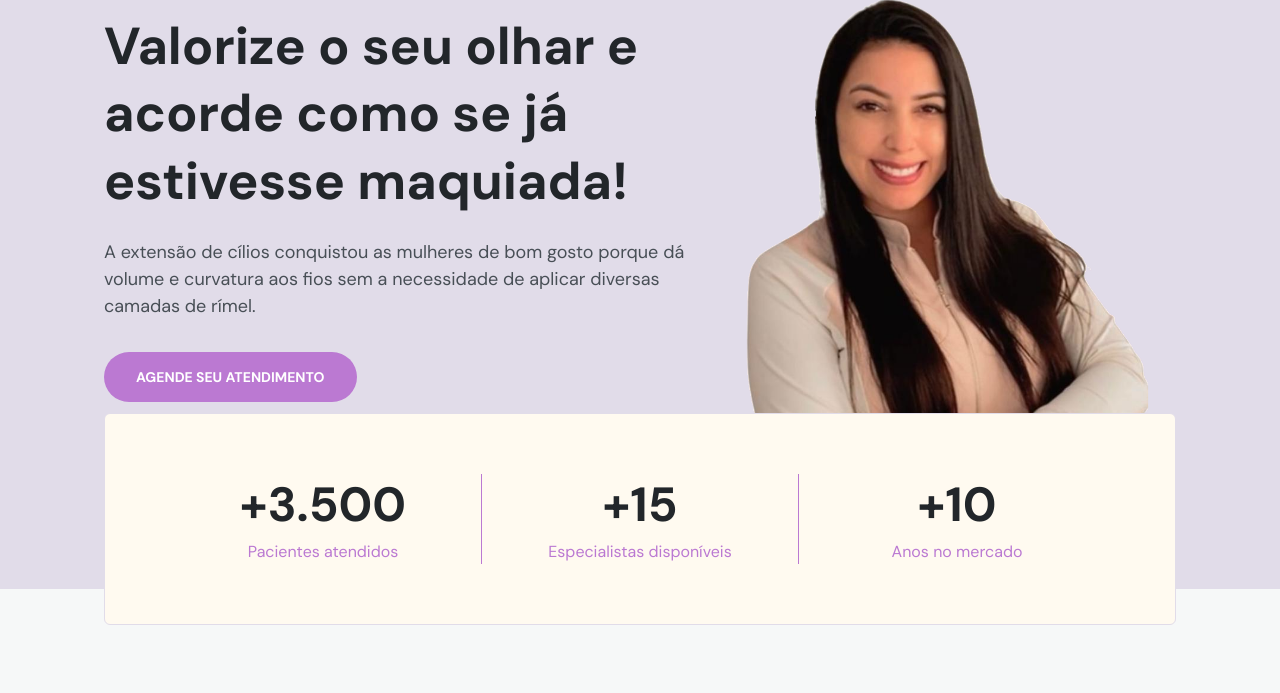
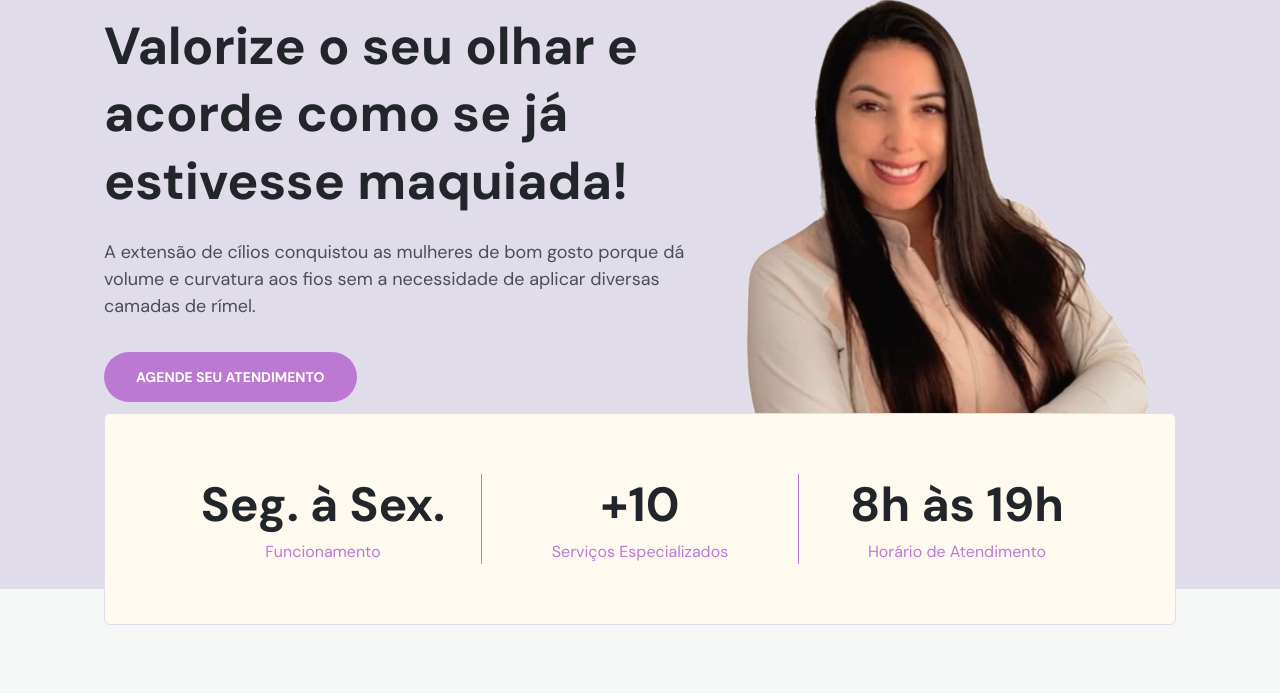
Before and after one commit to EduDomingos/Projeto-Integrador-2, a plain HTML site: page index.html in a window 1280 px wide. Shown: the part 107-800 px from the top of the page. Drawn offline with nearby package versions, Linux system fonts and the light colour scheme.

Commit message:
Update index.html
Versão Final

```diff
--- a/index.html
+++ b/index.html
@@ -282,16 +282,16 @@
 
         <div class="stats">
           <div class="stat">
-            <h3>+3.500</h3>
-            <p>Pacientes atendidos</p>
-          </div>
-          <div class="stat">
-            <h3>+15</h3>
-            <p>Especialistas disponíveis</p>
+            <h3>Seg. à Sex.</h3>
+            <p>Funcionamento</p>
           </div>
           <div class="stat">
             <h3>+10</h3>
-            <p>Anos no mercado</p>
+            <p>Serviços Especializados</p>
+          </div>
+          <div class="stat">
+            <h3>8h às 19h</h3>
+            <p>Horário de Atendimento</p>
           </div>
         </div>
       </div>
@@ -533,7 +533,7 @@
                   fill="white"
                 />
               </svg> -->
-              Agente seu atendimento
+              Agende seu atendimento
             </a>
           </div>
         </div>
```
